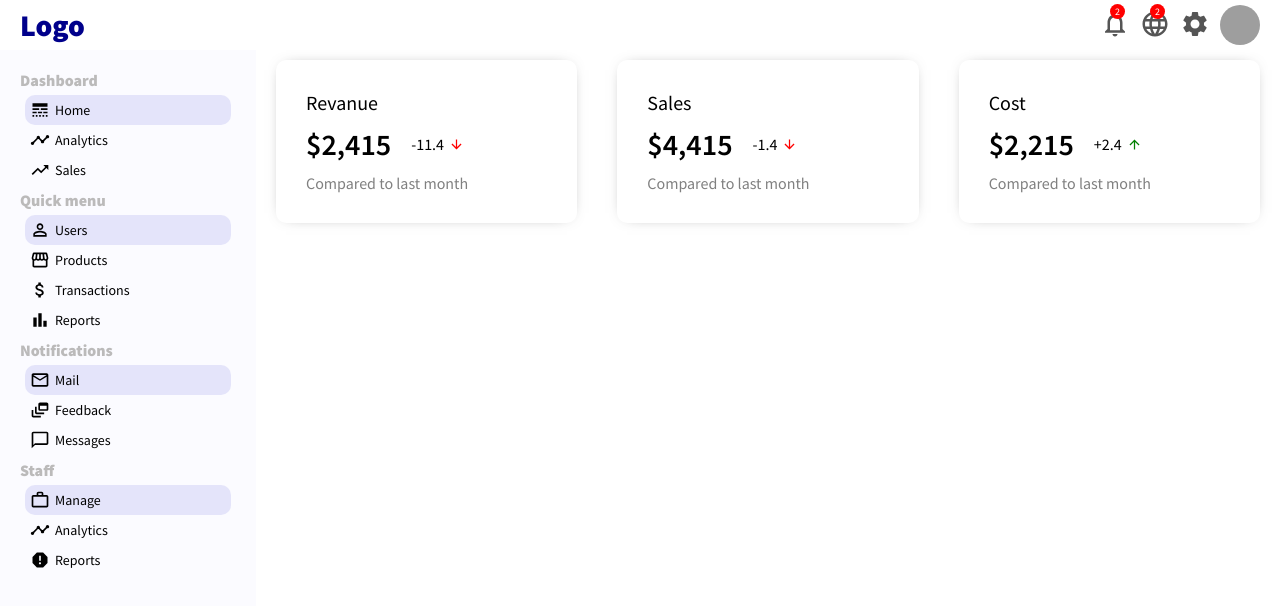
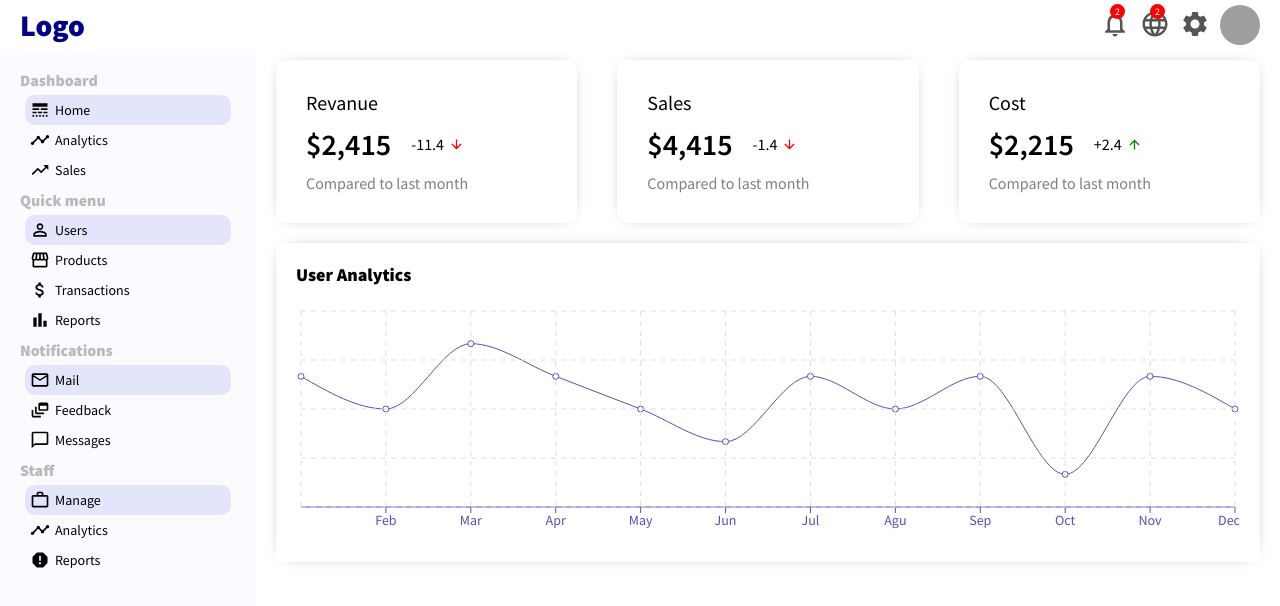
Before and after one commit to hahs-92/dashboard-admin-react, a React (Create React App) app: page / in a window 1280 px wide. Shown: the top 606 px of the page. Built offline with nearby package versions, Linux system fonts and the light colour scheme; grey boxes are pictures that could not be loaded.

Commit message:
added: Chart Component

```diff
--- /dev/null
+++ b/src/components/chart/Chart.js
@@ -0,0 +1,28 @@
+import {
+    LineChart,
+    Line,
+    XAxis,
+    CartesianGrid,
+    Tooltip,
+    ResponsiveContainer
+} from 'recharts';
+//styles
+import style from './chart.module.css'
+
+export const Chart = ({ data, title, label, dataKey, grid }) => {
+    return (
+        <article className={ style.chart }>
+            <h3 className={ style.title }>{ title }</h3>
+            <ResponsiveContainer width="100%" aspect={4 / 1} >
+                <LineChart data={data}>
+                    <XAxis dataKey={ label } stroke="#5550bd" contentStyle={{ fontSize: 16 }} />
+                    <Line dataKey={ dataKey } type="monotone"stroke="#5550bd" />
+                    <Tooltip />
+                    {
+                        grid &&  <CartesianGrid stroke='#e0dfdf' strokeDasharray="5 5" />
+                    }
+                </LineChart>
+            </ResponsiveContainer>
+        </article>
+    )
+}
--- /dev/null
+++ b/src/components/chart/chart.module.css
@@ -0,0 +1,12 @@
+.chart {
+  margin: 20px;
+  padding: 20px;
+  -webkit-box-shadow: 0px 0px 15px -10px rgba(0, 0, 0, 0.75);
+  box-shadow: 0px 0px 15px -10px rgba(0, 0, 0, 0.75);
+  font-size: 1.4rem;
+}
+
+.title {
+  font-size: 1.8rem;
+  margin-bottom: 20px;
+}
--- /dev/null
+++ b/src/dummyData.js
@@ -0,0 +1,251 @@
+export const userData = [
+    {
+      name: "Jan",
+      "Active User": 4000,
+    },
+    {
+      name: "Feb",
+      "Active User": 3000,
+    },
+    {
+      name: "Mar",
+      "Active User": 5000,
+    },
+    {
+      name: "Apr",
+      "Active User": 4000,
+    },
+    {
+      name: "May",
+      "Active User": 3000,
+    },
+    {
+      name: "Jun",
+      "Active User": 2000,
+    },
+    {
+      name: "Jul",
+      "Active User": 4000,
+    },
+    {
+      name: "Agu",
+      "Active User": 3000,
+    },
+    {
+      name: "Sep",
+      "Active User": 4000,
+    },
+    {
+      name: "Oct",
+      "Active User": 1000,
+    },
+    {
+      name: "Nov",
+      "Active User": 4000,
+    },
+    {
+      name: "Dec",
+      "Active User": 3000,
+    },
+  ];
+
+  export const productData = [
+    {
+      name: "Jan",
+      "Sales": 4000,
+    },
+    {
+      name: "Feb",
+      "Sales": 3000,
+    },
+    {
+      name: "Mar",
+      "Sales": 5000,
+    },
+  ];
+
+  export const userRows = [
+    {
+      id: 1,
+      username: "Jon Snow",
+      avatar:
+        "https://images.pexels.com/photos/1152994/pexels-photo-1152994.jpeg?auto=compress&cs=tinysrgb&dpr=2&w=500",
+      email: "jon@gmail.com",
+      status: "active",
+      transaction: "$120.00",
+    },
+    {
+      id: 2,
+      username: "Jon Snow",
+      avatar:
+        "https://images.pexels.com/photos/1152994/pexels-photo-1152994.jpeg?auto=compress&cs=tinysrgb&dpr=2&w=500",
+      email: "jon@gmail.com",
+      status: "active",
+      transaction: "$120.00",
+    },
+    {
+      id: 3,
+      username: "Jon Snow",
+      avatar:
+        "https://images.pexels.com/photos/1152994/pexels-photo-1152994.jpeg?auto=compress&cs=tinysrgb&dpr=2&w=500",
+      email: "jon@gmail.com",
+      status: "active",
+      transaction: "$120.00",
+    },
+    {
+      id: 4,
+      username: "Jon Snow",
+      avatar:
+        "https://images.pexels.com/photos/1152994/pexels-photo-1152994.jpeg?auto=compress&cs=tinysrgb&dpr=2&w=500",
+      email: "jon@gmail.com",
+      status: "active",
+      transaction: "$120.00",
+    },
+    {
+      id: 5,
+      username: "Jon Snow",
+      avatar:
+        "https://images.pexels.com/photos/1152994/pexels-photo-1152994.jpeg?auto=compress&cs=tinysrgb&dpr=2&w=500",
+      email: "jon@gmail.com",
+      status: "active",
+      transaction: "$120.00",
+    },
+    {
+      id: 6,
+      username: "Jon Snow",
+      avatar:
+        "https://images.pexels.com/photos/1152994/pexels-photo-1152994.jpeg?auto=compress&cs=tinysrgb&dpr=2&w=500",
+      email: "jon@gmail.com",
+      status: "active",
+      transaction: "$120.00",
+    },
+    {
+      id: 7,
+      username: "Jon Snow",
+      avatar:
+        "https://images.pexels.com/photos/1152994/pexels-photo-1152994.jpeg?auto=compress&cs=tinysrgb&dpr=2&w=500",
+      email: "jon@gmail.com",
+      status: "active",
+      transaction: "$120.00",
+    },
+    {
+      id: 8,
+      username: "Jon Snow",
+      avatar:
+        "https://images.pexels.com/photos/1152994/pexels-photo-1152994.jpeg?auto=compress&cs=tinysrgb&dpr=2&w=500",
+      email: "jon@gmail.com",
+      status: "active",
+      transaction: "$120.00",
+    },
+    {
+      id: 9,
+      username: "Jon Snow",
+      avatar:
+        "https://images.pexels.com/photos/1152994/pexels-photo-1152994.jpeg?auto=compress&cs=tinysrgb&dpr=2&w=500",
+      email: "jon@gmail.com",
+      status: "active",
+      transaction: "$120.00",
+    },
+    {
+      id: 10,
+      username: "Jon Snow",
+      avatar:
+        "https://images.pexels.com/photos/1152994/pexels-photo-1152994.jpeg?auto=compress&cs=tinysrgb&dpr=2&w=500",
+      email: "jon@gmail.com",
+      status: "active",
+      transaction: "$120.00",
+    },
+  ];
+
+  export const productRows = [
+    {
+      id: 1,
+      name: "Apple Airpods",
+      img:
+        "https://images.pexels.com/photos/7156886/pexels-photo-7156886.jpeg?auto=compress&cs=tinysrgb&dpr=2&w=500",
+      stock: 123,
+      status: "active",
+      price: "$120.00",
+    },
+    {
+      id: 2,
+      name: "Apple Airpods",
+      img:
+        "https://images.pexels.com/photos/7156886/pexels-photo-7156886.jpeg?auto=compress&cs=tinysrgb&dpr=2&w=500",
+      stock: 123,
+      status: "active",
+      price: "$120.00",
+    },
+    {
+      id: 3,
+      name: "Apple Airpods",
+      img:
+        "https://images.pexels.com/photos/7156886/pexels-photo-7156886.jpeg?auto=compress&cs=tinysrgb&dpr=2&w=500",
+      stock: 123,
+      status: "active",
+      price: "$120.00",
+    },
+    {
+      id: 4,
+      name: "Apple Airpods",
+      img:
+        "https://images.pexels.com/photos/7156886/pexels-photo-7156886.jpeg?auto=compress&cs=tinysrgb&dpr=2&w=500",
+      stock: 123,
+      status: "active",
+      price: "$120.00",
+    },
+    {
+      id: 5,
+      name: "Apple Airpods",
+      img:
+        "https://images.pexels.com/photos/7156886/pexels-photo-7156886.jpeg?auto=compress&cs=tinysrgb&dpr=2&w=500",
+      stock: 123,
+      status: "active",
+      price: "$120.00",
+    },
+    {
+      id: 6,
+      name: "Apple Airpods",
+      img:
+        "https://images.pexels.com/photos/7156886/pexels-photo-7156886.jpeg?auto=compress&cs=tinysrgb&dpr=2&w=500",
+      stock: 123,
+      status: "active",
+      price: "$120.00",
+    },
+    {
+      id: 7,
+      name: "Apple Airpods",
+      img:
+        "https://images.pexels.com/photos/7156886/pexels-photo-7156886.jpeg?auto=compress&cs=tinysrgb&dpr=2&w=500",
+      stock: 123,
+      status: "active",
+      price: "$120.00",
+    },
+    {
+      id: 8,
+      name: "Apple Airpods",
+      img:
+        "https://images.pexels.com/photos/7156886/pexels-photo-7156886.jpeg?auto=compress&cs=tinysrgb&dpr=2&w=500",
+      stock: 123,
+      status: "active",
+      price: "$120.00",
+    },
+    {
+      id: 9,
+      name: "Apple Airpods",
+      img:
+        "https://images.pexels.com/photos/7156886/pexels-photo-7156886.jpeg?auto=compress&cs=tinysrgb&dpr=2&w=500",
+      stock: 123,
+      status: "active",
+      price: "$120.00",
+    },
+    {
+      id: 10,
+      name: "Apple Airpods",
+      img:
+        "https://images.pexels.com/photos/7156886/pexels-photo-7156886.jpeg?auto=compress&cs=tinysrgb&dpr=2&w=500",
+      stock: 123,
+      status: "active",
+      price: "$120.00",
+    },
+  ];
--- a/src/home/Home.js
+++ b/src/home/Home.js
@@ -1,12 +1,22 @@
 //componnets
+import { Chart } from '../components/chart/Chart'
 import { FeaturedInfo } from '../components/featuredInfo/FeaturedInfo'
 //styles
 import style from './home.module.css'
+//dummy data
+import { userData } from '../dummyData'
 
 export const Home = () => {
     return (
         <main className={ style.home }>
             <FeaturedInfo />
+            <Chart
+                title="User Analytics"
+                data={ userData }
+                label="name"
+                dataKey="Active User"
+                grid
+            />
         </main>
     )
 }
```
